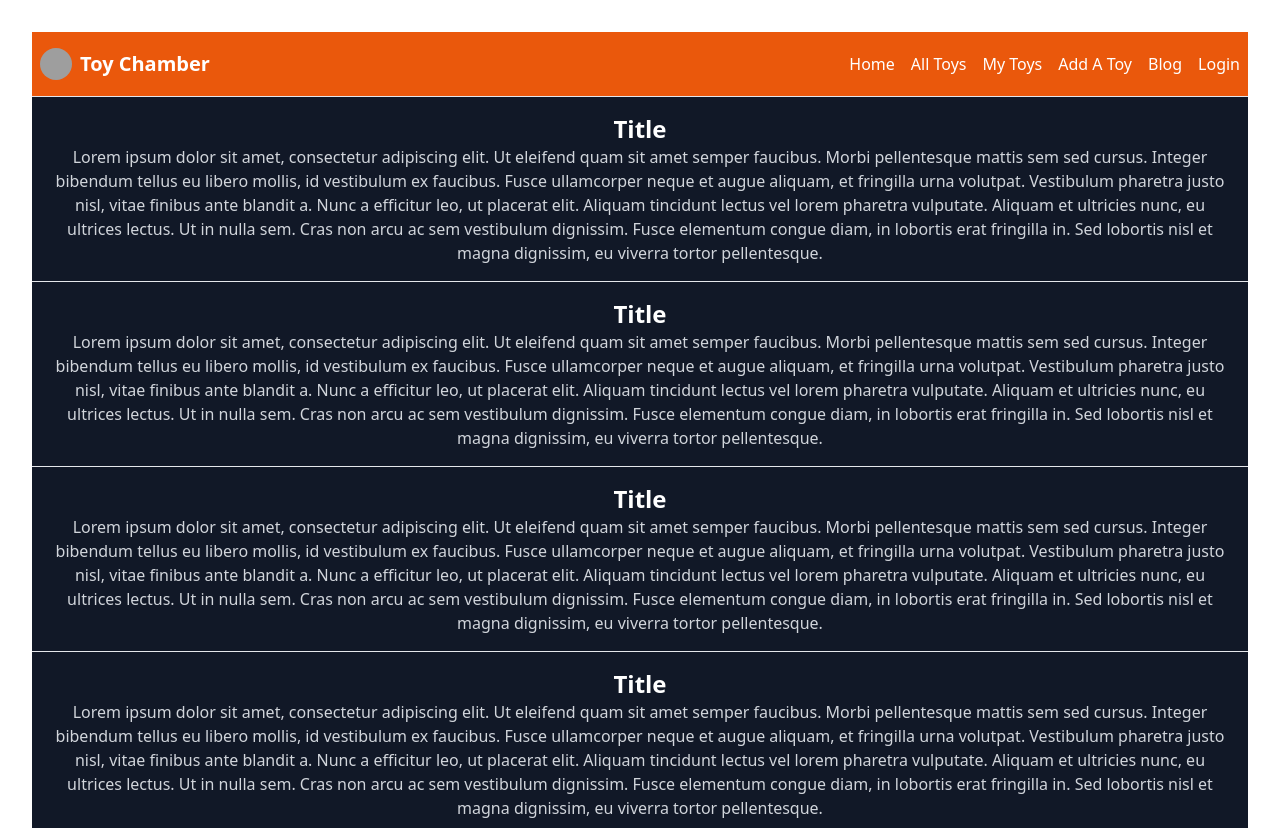
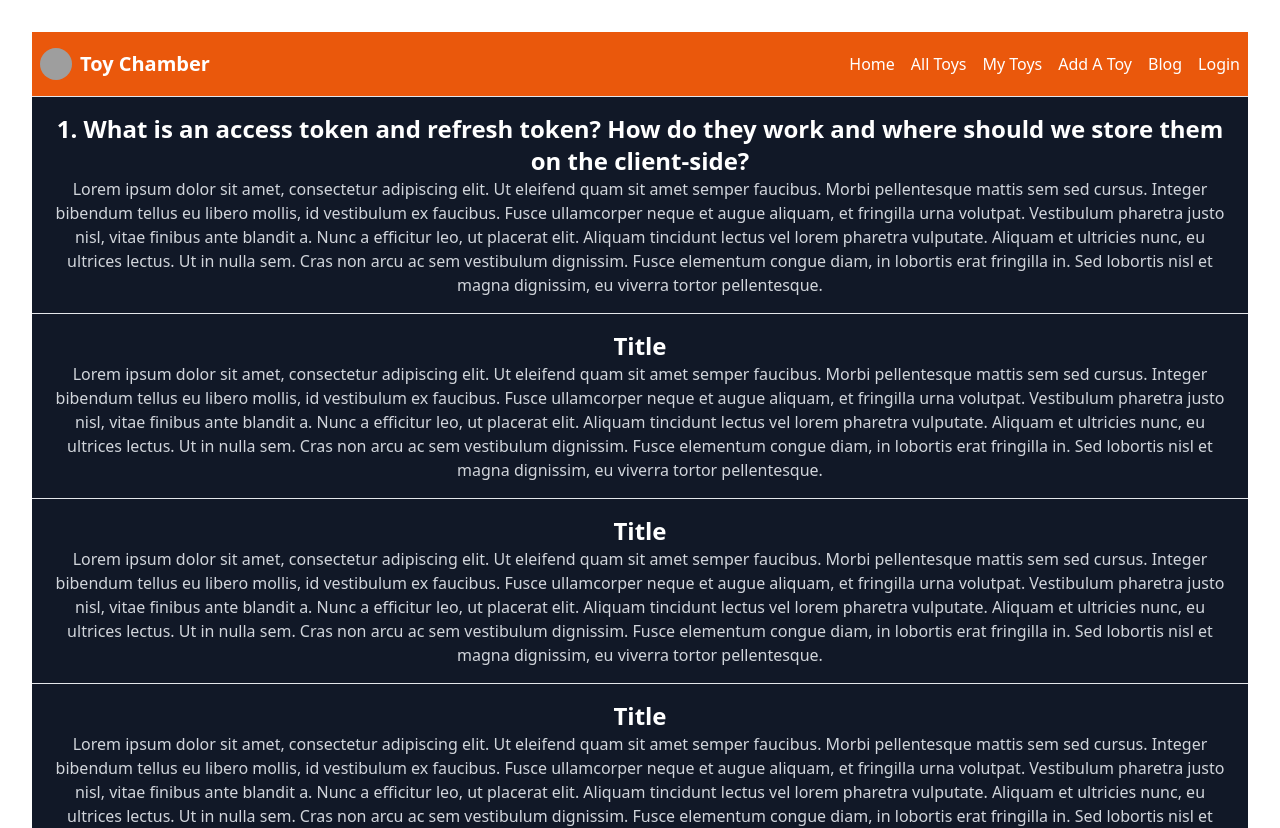
Before and after one commit to muntasirmoin/toy-chamber-client, a React (Vite) app: page /blog in a window 1280 px wide. Shown: the top 828 px of the page. Built offline with nearby package versions, Linux system fonts and the light colour scheme; no server answers; grey boxes are pictures that could not be loaded.

Commit message:
q1 added

```diff
--- a/src/componentes/Blog/Blog.jsx
+++ b/src/componentes/Blog/Blog.jsx
@@ -12,7 +12,7 @@ const Blog = () => {
 
             <div class="bg-gray-900 p-4">
                 <div class="text-white">
-                    <h1 class="text-2xl font-bold">Title</h1>
+                    <h1 class="text-2xl font-bold">1. What is an access token and refresh token? How do they work and where should we store them on the client-side?</h1>
                     <p class="text-gray-300">Lorem ipsum dolor sit amet, consectetur adipiscing elit. Ut eleifend quam sit amet semper faucibus. Morbi pellentesque mattis sem sed cursus. Integer bibendum tellus eu libero mollis, id vestibulum ex faucibus. Fusce ullamcorper neque et augue aliquam, et fringilla urna volutpat. Vestibulum pharetra justo nisl, vitae finibus ante blandit a. Nunc a efficitur leo, ut placerat elit. Aliquam tincidunt lectus vel lorem pharetra vulputate. Aliquam et ultricies nunc, eu ultrices lectus. Ut in nulla sem. Cras non arcu ac sem vestibulum dignissim. Fusce elementum congue diam, in lobortis erat fringilla in. Sed lobortis nisl et magna dignissim, eu viverra tortor pellentesque.</p>
                 </div>
             </div>
```
